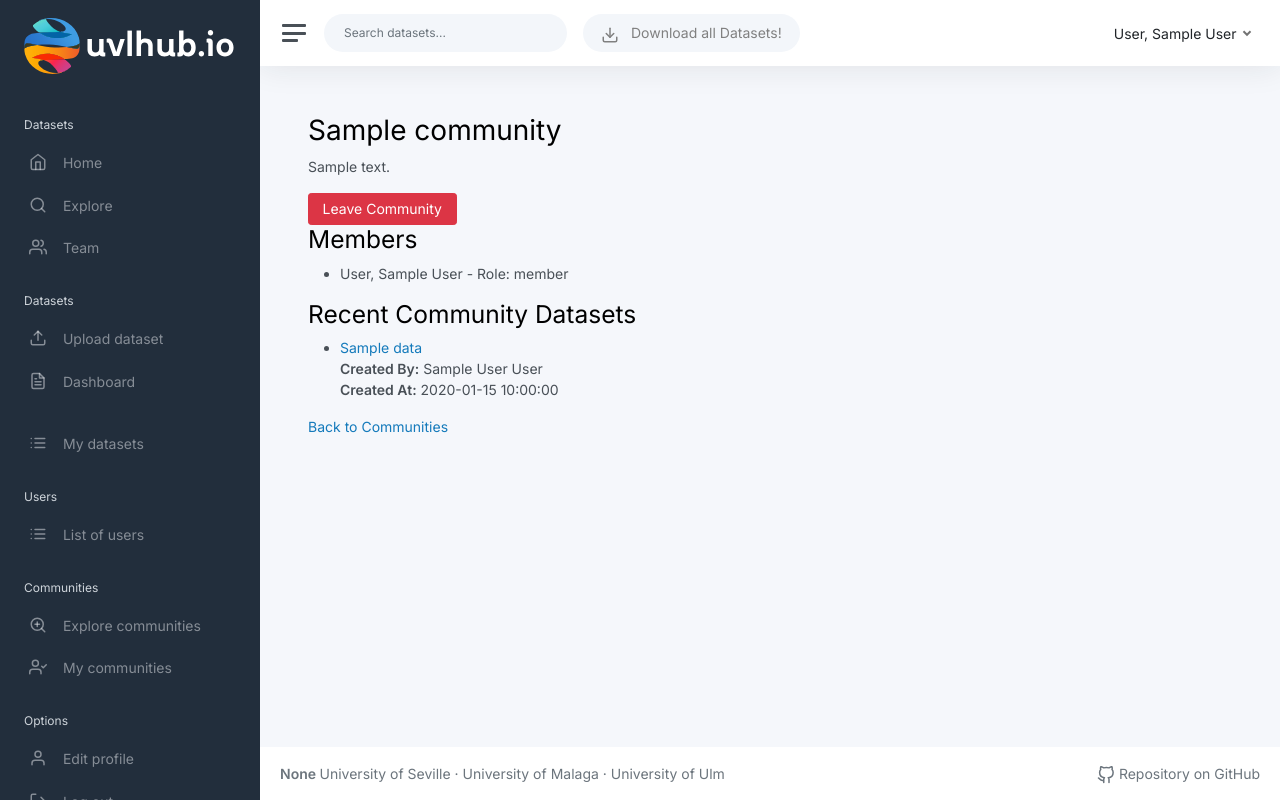
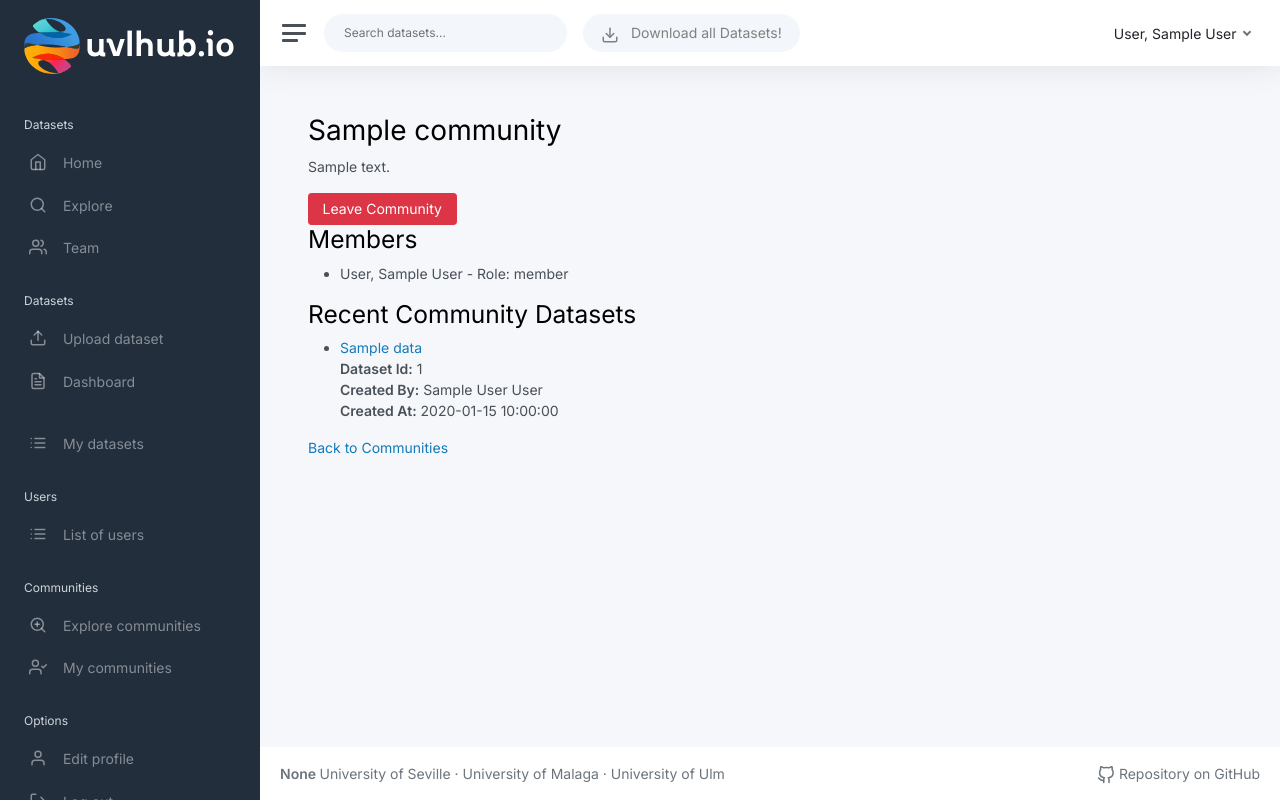
Before and after one commit to EGC-Gazpacho/gazpacho-hub, a Flask app: page /community/1 in a window 1280 px wide. Run offline with Flask 3, Linux system fonts and the light colour scheme; a user stored in the database is signed in; tables that the repository leaves empty hold one stand-in row (values such as "Sample post"); parts of the project's set-up code (start-up, migrations or seed data) failed here and were passed over; some libraries are stand-ins or nearby versions.

Commit message:
feat: Add dataset id to community

```diff
--- a/app/modules/community/templates/community/show.html
+++ b/app/modules/community/templates/community/show.html
@@ -69,6 +69,7 @@
                 <a href="{{ dataset.get_uvlhub_doi() }}">
                     {{ dataset.ds_meta_data.title }}
                 </a><br>
+                <strong>Dataset Id:</strong> {{ dataset.id }}<br>
                 <strong>Created By:</strong> {{ dataset.user.profile.name }} {{ dataset.user.profile.surname }}<br>
                 <strong>Created At:</strong> {{ dataset.created_at.strftime('%Y-%m-%d %H:%M:%S') }}
             </li>
```
